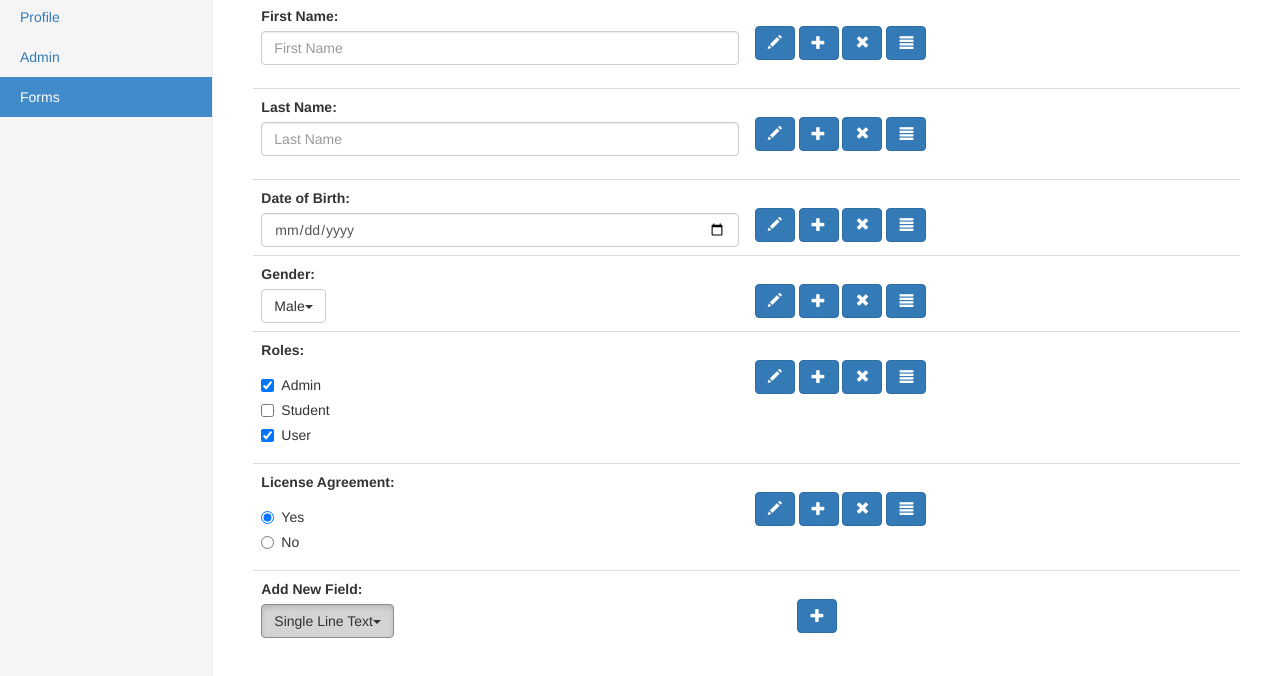
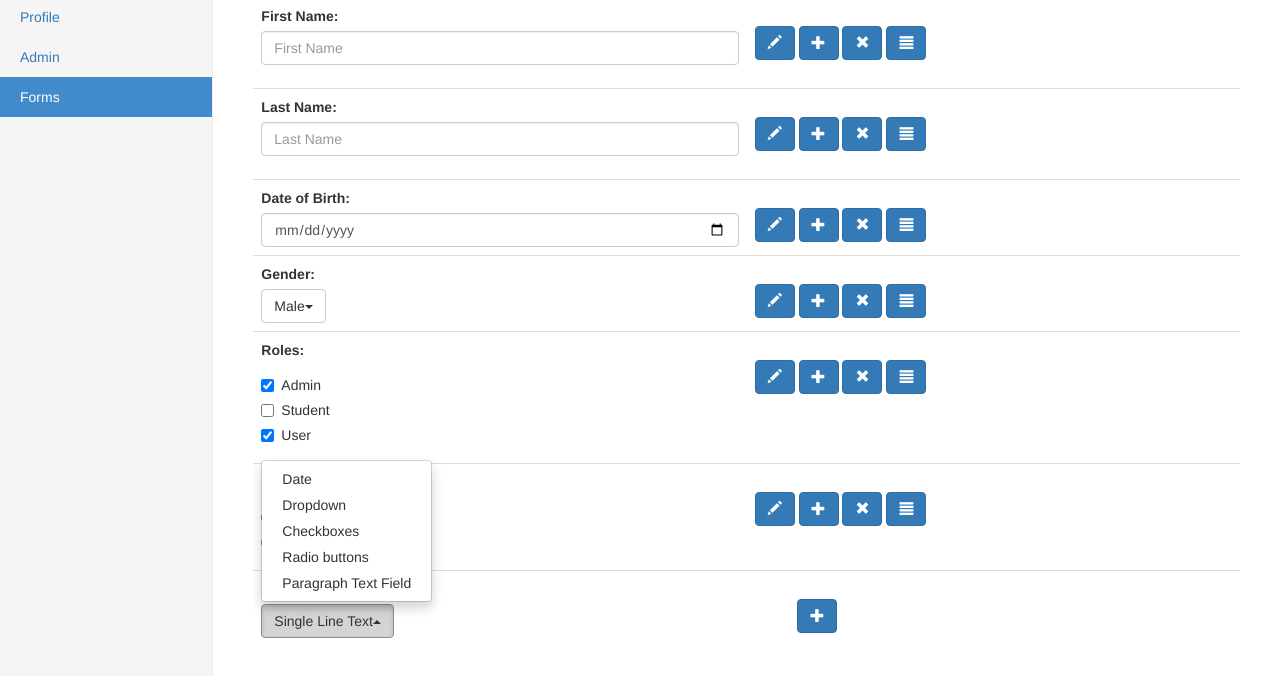
Before and after one commit to aishwaryaa11/WebDevSpring2016, a website: page public/assignment/form-fields.html in a window 1280 px wide. Both pictures are taken after a click on the button "Single Line Text". Shown: the part 202-878 px from the top of the page. Drawn offline with nearby package versions, Linux system fonts and the light colour scheme.

Commit message:
dropdown too long for page- changed to dropup

```diff
--- a/public/assignment/form-fields.html
+++ b/public/assignment/form-fields.html
@@ -242,10 +242,17 @@
                             <div>
                                 <label>Add New Field:</label>
                             </div>
-                            <div class="btn-group dropdown">
+                            <div class="btn-group dropup">
                                 <button type="button" class="btn btn-default dropdown-toggle" data-toggle="dropdown">
                                     Single Line Text<span class="caret"></span>
                                 </button>
+                                <ul class="dropdown-menu">
+                                    <li><a href="#">Date</a></li>
+                                    <li><a href="#">Dropdown</a></li>
+                                    <li><a href="#">Checkboxes</a></li>
+                                    <li><a href="#">Radio buttons</a></li>
+                                    <li><a href="#">Paragraph Text Field</a></li>
+                                </ul>
                             </div>
                         </td>
                         <td>
```
